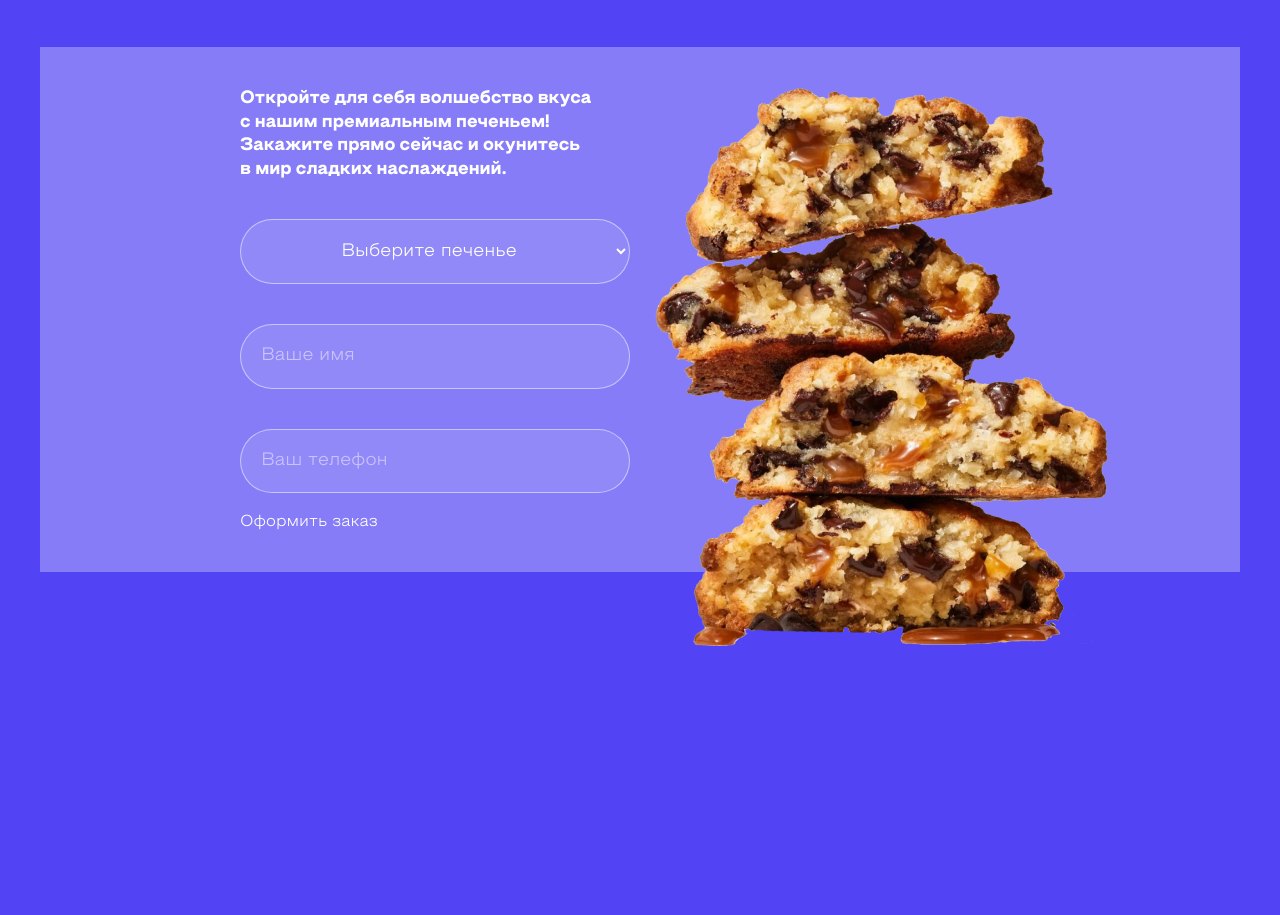
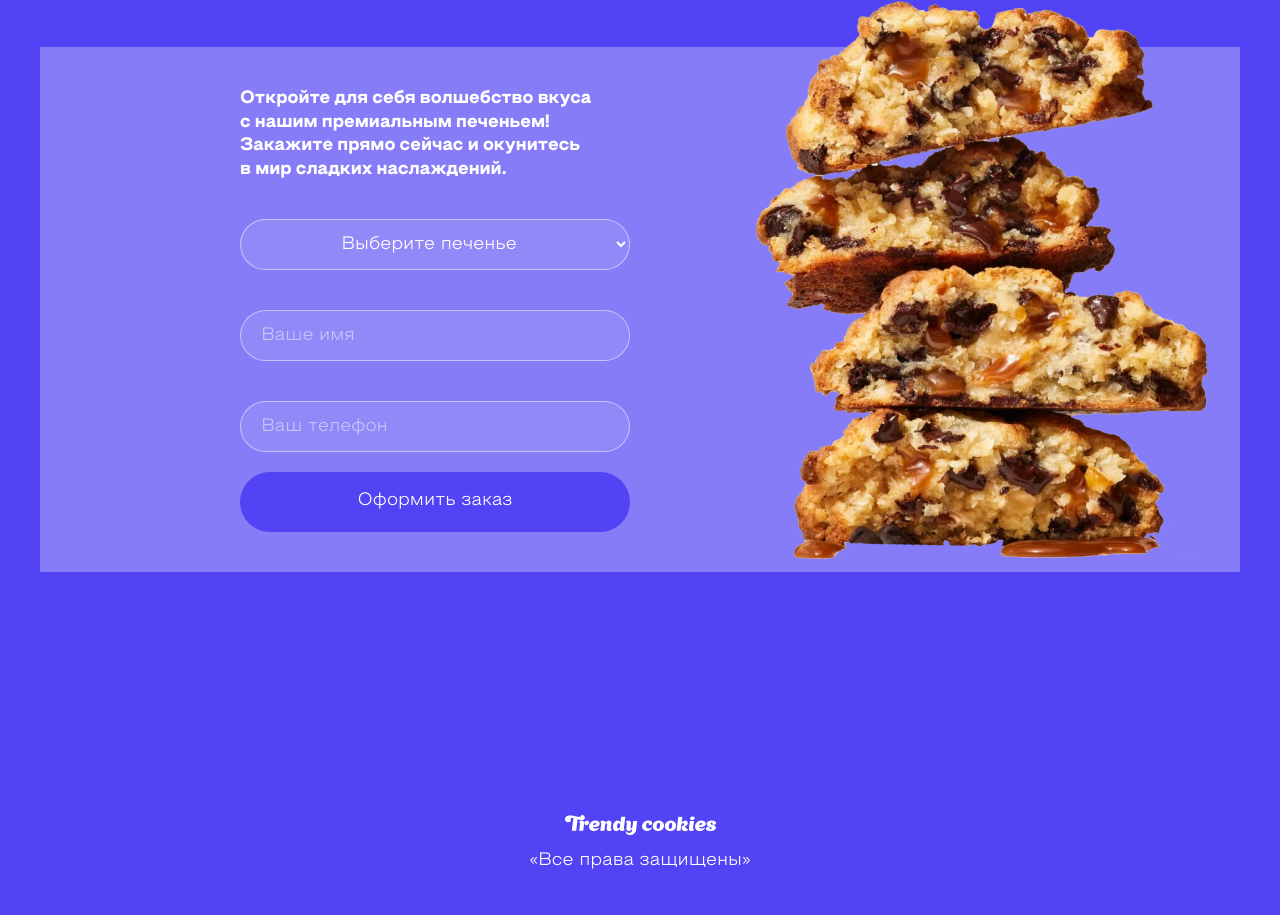
Before and after one commit to Me1k1iLexa/New-Frontiers, a plain HTML site: page index.html in a window 1280 px wide. Shown: the part 3209-4124 px from the top of the page. Before the commit the page ends 3884 px from the top, so only its background shows below. Drawn offline with Linux system fonts and the light colour scheme.

Commit message:
another commit

```diff
--- a/index.html
+++ b/index.html
@@ -208,7 +208,7 @@
                     <label for="tel"></label>
                     <input  type="number" id="tel" placeholder="Ваш телефон" class="order-input">
 
-                    <div class="button-order">Оформить заказ</div>
+                    <div class="button button-order">Оформить заказ</div>
                 </div>
                 <div class="image-for-order">
                     <img src="content/order.png" alt="Башня печенек" class="order-image">
@@ -217,6 +217,12 @@
         </div>
     </div>
 </section>
+<footer class="footer">
+    <div class="logo-footer">
+        <img src="content/logo.png" alt="Логотип">
+    </div>
+    <div class="footer-text">«Все права защищены»</div>
+</footer>
 <script src="scripts/script.js"></script>
 </body>
 </html>
--- a/styles/style.css
+++ b/styles/style.css
@@ -267,10 +267,44 @@ body{
 .order-select::placeholder, .order-input::placeholder{
     color:rgba(255, 255, 255, 0.5);
 }
+.button-order{
+    width:390px;
+    height:70px;
+    background-color: var(--background-color-main);
+    color: var(--text-color-main);
+    will-change: transform;
+    transition: transform 0.5s ease;
+}
+.button-order:hover{
+    transform: scale(1.1);
+}
 .image-for-order{
     width:590px;
     height:auto;
+    display: flex;
+    align-items: center;
 }
 .order-image{
-    position: absolute;
+    position: relative;
+    left:100px;
+    top:-30px;
 }
+.footer{
+    display: flex;
+    box-sizing: border-box;
+    flex-direction: column;
+    width: 100%;
+    height: 240px;
+    padding-top: 140px;
+    align-items: center;
+    gap:14px;
+}
+.logo-footer{
+    width:151px;
+    height:20px;
+}
+.footer-text{
+    font-size: 18px;
+    line-height: 130%;
+    color: var(--text-color-main);
+}
```
